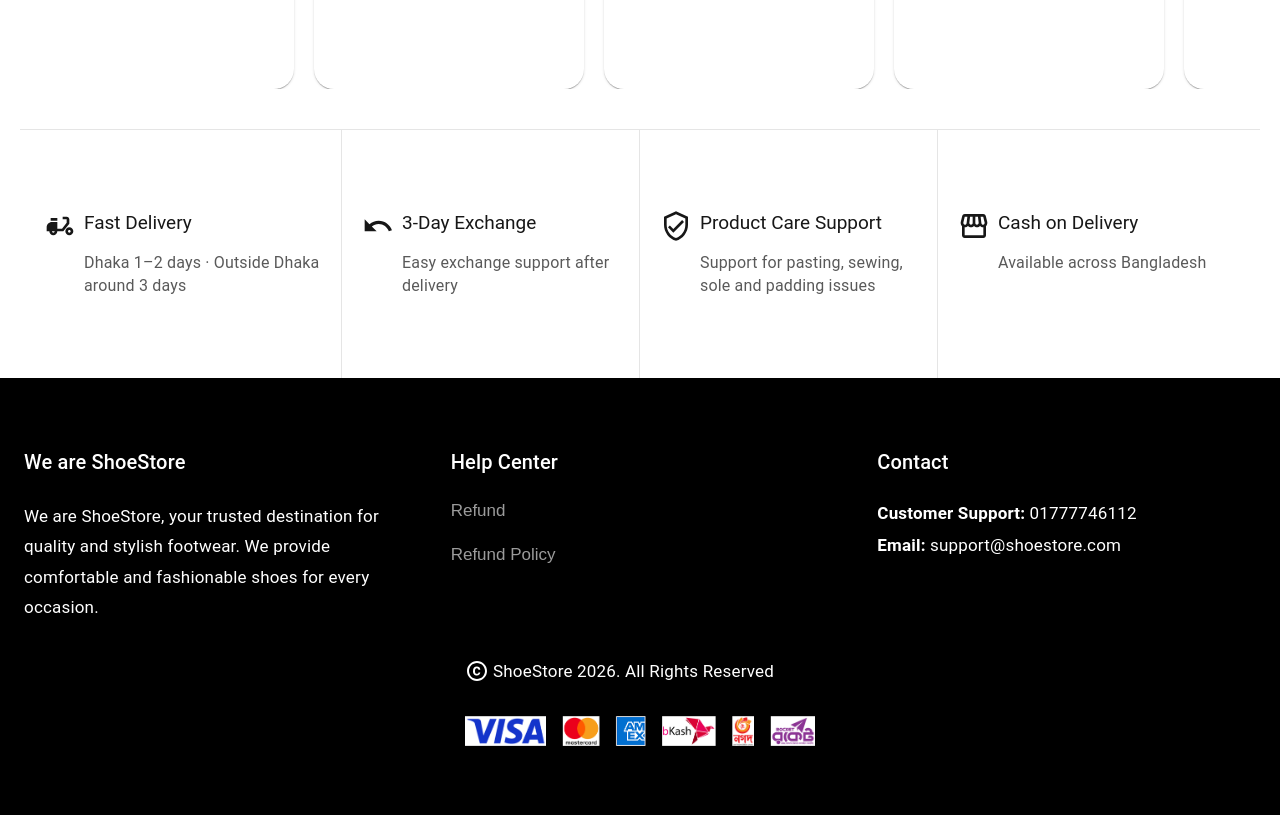
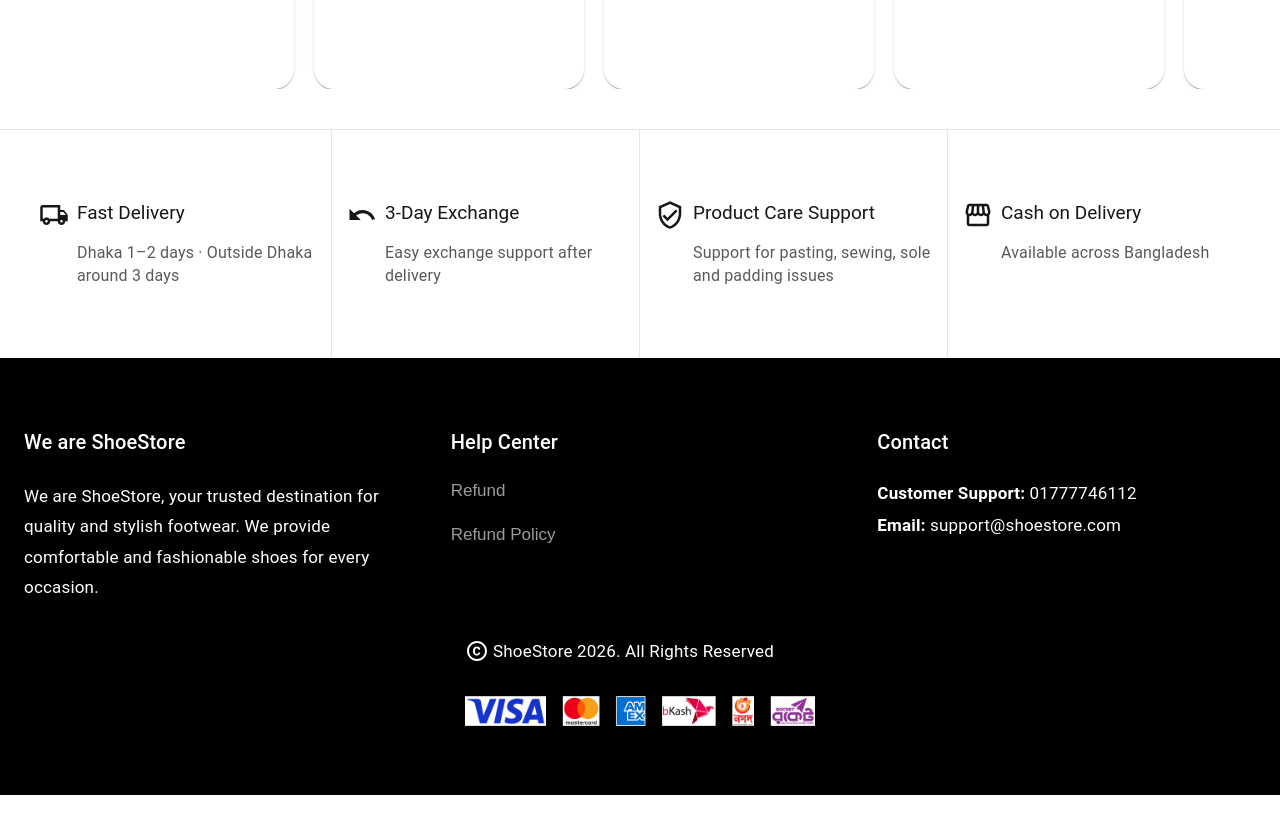
Before and after one commit to shohan-ch/nextjs-ecommerce, a Next.js app: page / in a window 1280 px wide. Shown: the part 2020-2835 px from the top of the page. Built offline with nearby package versions, Linux system fonts and the light colour scheme.

Commit message:
refactor: delivery terms

```diff
--- a/app/(User)/components/Homepage/DeliveryTerms/DeliveryTerms.module.css
+++ /dev/null
@@ -1,61 +0,0 @@
-.gridWrapper {
-    border-top: 1px solid #e5e5e5;
-
-    >* {
-        :global(.MuiBox-root) {
-            border-color: #e5e5e5;
-            /* padding-left: 2px; */
-            padding: 25px 0 25px 0;
-        }
-    }
-
-    > :nth-child(1) {
-        border-left: 1px solid #e5e5e5;
-        border-right: 1px solid #e5e5e5;
-    }
-
-    > :nth-child(2) {
-     border-right: 1px solid #e5e5e5;
-    }
-
-    > :nth-child(3) {
-        border-left: 1px solid #e5e5e5;
-        border-top: 1px solid #e5e5e5;
-        border-right: 1px solid #e5e5e5;
-    }
-
-    > :nth-child(4) {
-        border-top: 1px solid #e5e5e5;
-        border-right: 1px solid #e5e5e5;
-    }
-
-    @media (min-width: 600px) {
-
-> :global(.MuiGrid-root) {
-        padding: 55px 20px;
-
-        &:first-child {
-            padding-left: 0;
-        }
-    }
-
-
-
-        border-top: 0;
-
-        > :nth-child(1) {
-            border-left: 0;
-
-        }
-
-        > :nth-child(3) {
-            border-left: 0;
-            border-top: 0;
-        }
-
-        > :nth-child(4) {
-            border-top: 0;
-            border-right: 0;
-        }
-    }
-}
--- /dev/null
+++ b/app/(User)/components/Homepage/DeliveryTerms/DeliveryTerms.module.scss
@@ -0,0 +1,77 @@
+$gray-deep : #e5e5e5;
+
+.gridWrapper {
+    border-top: 1px solid $gray-deep;
+
+    >* {
+        :global(.MuiBox-root) {
+            border-color: $gray-deep;
+            /* padding-left: 2px; */
+            padding: 25px 0 25px 5px;
+
+            @media(min-width:1200px){
+                padding-left: 0;
+            }
+        }
+    }
+
+    > :nth-child(1) {
+        border-left: 1px solid $gray-deep;
+        border-right: 1px solid $gray-deep;
+    }
+
+    > :nth-child(2) {
+     border-right: 1px solid $gray-deep;
+    }
+    > :nth-child(3) {
+        border-left: 1px solid $gray-deep;
+        border-top: 1px solid $gray-deep;
+        border-right: 1px solid $gray-deep;
+    }
+    > :nth-child(4) {
+        border-top: 1px solid $gray-deep;
+        border-right: 1px solid $gray-deep;
+    }
+
+@media (min-width: 900px) {
+        > :global(.MuiGrid-root) {
+            padding: 45px 15px;
+            @media(min-width:1536px){
+                &:first-child {
+                    padding-left: 0;
+                }
+            }
+        }
+
+        border-top: 0;
+        > :nth-child(1) {
+            border-left: 0;
+        }
+        > :nth-child(3) {
+            border-left: 0;
+            border-top: 0;
+        }
+        > :nth-child(4) {
+            border-top: 0;
+            border-right: 0;
+        }
+    }
+}
+
+
+
+.icon {
+    display: flex;
+    align-items: flex-start;
+    flex-shrink: 0;
+
+    :global(.MuiSvgIcon-root) {
+        font-size: 24px;
+    }
+
+    @media (min-width: 1200px) {
+        :global(.MuiSvgIcon-root) {
+            font-size: 30px;
+        }
+    }
+}
--- a/app/(User)/components/Homepage/DeliveryTerms/DeliveryTerms.tsx
+++ b/app/(User)/components/Homepage/DeliveryTerms/DeliveryTerms.tsx
@@ -2,8 +2,8 @@
 
 import { Box, Container, Grid, Stack, Typography } from "@mui/material";
 import React from "react";
-import styles from "./DeliveryTerms.module.css";
-import DeliveryDiningIcon from "@mui/icons-material/DeliveryDining";
+import styles from "./DeliveryTerms.module.scss";
+import LocalShippingOutlinedIcon from "@mui/icons-material/LocalShippingOutlined";
 import UndoIcon from "@mui/icons-material/Undo";
 import VerifiedUserOutlinedIcon from "@mui/icons-material/VerifiedUserOutlined";
 import StorefrontOutlinedIcon from "@mui/icons-material/StorefrontOutlined";
@@ -13,58 +13,22 @@ const items = [
   {
     title: "Fast Delivery",
     subTitle: "Dhaka 1–2 days · Outside Dhaka around 3 days",
-    icon: (
-      <DeliveryDiningIcon
-        sx={{
-          fontSize: {
-            xs: 24,
-            sm: 32,
-          },
-        }}
-      />
-    ),
+    icon: <LocalShippingOutlinedIcon />,
   },
   {
     title: "3-Day Exchange",
     subTitle: "Easy exchange support after delivery",
-    icon: (
-      <UndoIcon
-        sx={{
-          fontSize: {
-            xs: 24,
-            sm: 32,
-          },
-        }}
-      />
-    ),
+    icon: <UndoIcon />,
   },
   {
     title: "Product Care Support",
     subTitle: "Support for pasting, sewing, sole and padding issues",
-    icon: (
-      <VerifiedUserOutlinedIcon
-        sx={{
-          fontSize: {
-            xs: 24,
-            sm: 32,
-          },
-        }}
-      />
-    ),
+    icon: <VerifiedUserOutlinedIcon />,
   },
   {
     title: "Cash on Delivery",
     subTitle: "Available across Bangladesh",
-    icon: (
-      <StorefrontOutlinedIcon
-        sx={{
-          fontSize: {
-            xs: 24,
-            sm: 32,
-          },
-        }}
-      />
-    ),
+    icon: <StorefrontOutlinedIcon />,
   },
 ];
 
@@ -76,7 +40,11 @@ const DeliveryTerms = (props: Props) => {
         mt: 5,
         borderTop: {
           xs: "none",
-          sm: "1px solid #E5E5E5",
+          md: "1px solid #E5E5E5",
+        },
+        mx: {
+          md: "-20px",
+          xs: 0,
         },
       }}
     >
@@ -84,16 +52,16 @@ const DeliveryTerms = (props: Props) => {
         <Grid container className={styles.gridWrapper}>
           {items.map((i) => (
             <>
-              <Grid key={i.title} size={{ xs: 6, sm: 3 }}>
+              <Grid key={i.title} size={{ xs: 6, md: 3 }}>
                 <Stack direction="row" spacing={1}>
-                  <Box>{i.icon}</Box>
+                  <Box className={styles.icon}>{i.icon}</Box>
                   <Box>
                     <Typography
                       variant="h5"
                       className="pb-4"
                       sx={{
                         fontSize: {
-                          xs: "16px",
+                          xs: "14px",
                           sm: "19px",
                         },
                       }}
```
